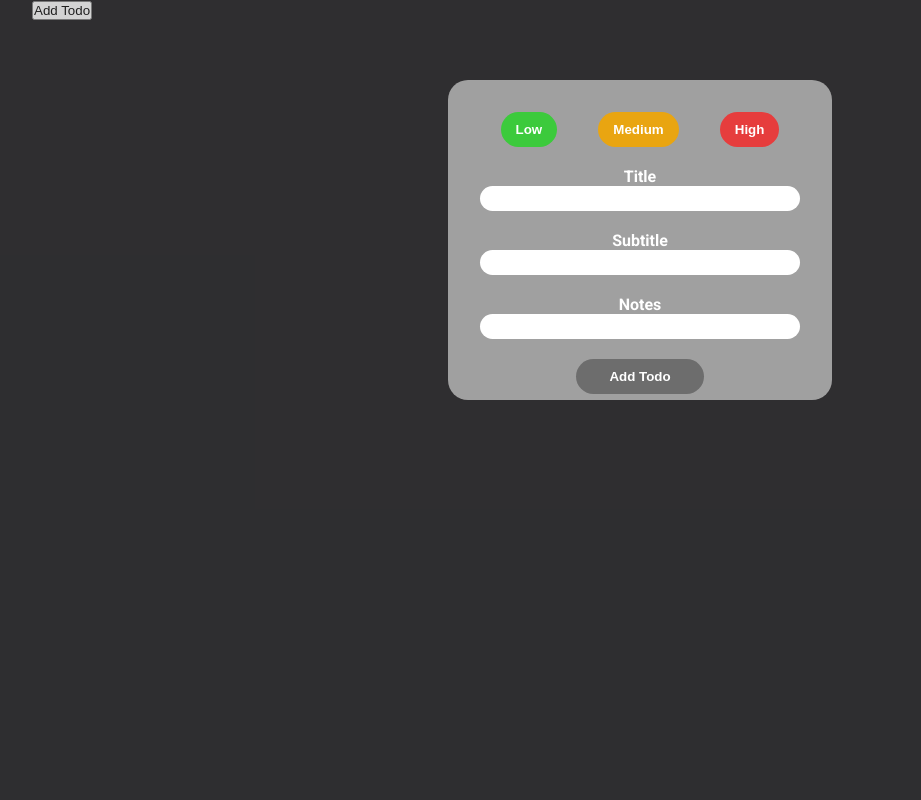
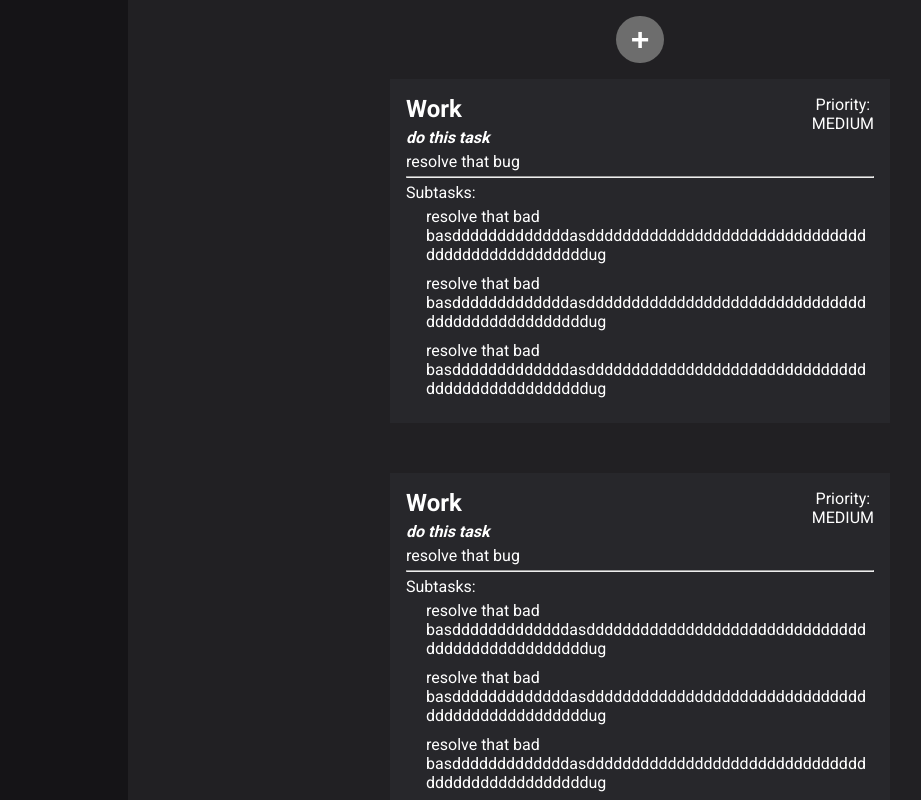
Before and after one commit to Drasty4k/simple-todo, a Next.js app: page / in a window 1280 px wide. Shown: the top 800 px of the page, without its empty margins (0-921 px from the left). Built offline with nearby package versions, Linux system fonts and the light colour scheme.

Commit message:
made the TodoCard component and render some hardcoded todos

```diff
--- /dev/null
+++ b/pages/components/todo/todo-card.module.scss
@@ -0,0 +1,43 @@
+.container {
+  background-color: #27272b;
+  padding: 1rem;
+  display: flex;
+  flex-direction: column;
+  gap: 5px;
+  position: relative;
+  min-width: 300px;
+  max-width: 500px;
+  word-wrap: break-word;
+
+  .subtitle {
+    font-style: italic;
+  }
+
+  .priority {
+    position: absolute;
+    right: 1rem;
+    top: 1rem;
+    text-align: center;
+  }
+
+  .subtasksContainer {
+    display: flex;
+    flex-direction: column;
+    gap: 10px;
+    max-height: 200px;
+    margin-left: 20px;
+    overflow: auto;
+    li {
+      list-style-type: none;
+      display: flex;
+      flex-direction: column;
+      gap: 5px;
+
+      .header {
+        display: flex;
+        gap: 10px;
+        align-items: center;
+      }
+    }
+  }
+}
--- /dev/null
+++ b/pages/components/todo/todo-card.tsx
@@ -0,0 +1,42 @@
+import { Subtask } from "../../index";
+import styles from "./todo-card.module.scss";
+
+type Props = {
+  id: string;
+  title: string;
+  subtitle: string;
+  notes: string;
+  priority: "LOW" | "MEDIUM" | "HIGH";
+  subtasks?: Subtask[];
+};
+
+const TodoCard: React.FC<Props> = ({
+  title,
+  subtitle,
+  notes,
+  priority,
+  subtasks,
+}) => {
+  return (
+    <li className={styles.container}>
+      <h2 className={styles.title}>{title}</h2>
+      <h4 className={styles.subtitle}>{subtitle}</h4>
+      <p className={styles.notes}>{notes}</p>
+      <div className={styles.priority}>
+        <p>Priority:</p>
+        <p>{priority}</p>
+      </div>
+      <hr />
+      <p className={styles.subtasksTitle}>Subtasks:</p>
+      <ul className={styles.subtasksContainer}>
+        {subtasks?.map(({ id, text }) => (
+          <li key={id}>
+            <p>{text}</p>
+          </li>
+        ))}
+      </ul>
+    </li>
+  );
+};
+
+export default TodoCard;
--- a/pages/index.module.scss
+++ b/pages/index.module.scss
@@ -1,3 +1,37 @@
 .container {
-  padding: 0 2rem;
+  margin: auto;
+  background-color: #212023;
+  padding: 1rem 3rem;
+  width: 80%;
+  display: flex;
+  flex-direction: column;
+  align-items: center;
+
+  .addBtn {
+    border: none;
+    outline: none;
+    padding: 5px 15px;
+    border-radius: 50px;
+    color: #fff;
+    font-size: 2rem;
+    font-weight: 700;
+    background-color: #6d6d6d;
+    transition: 0.2s linear;
+
+    &:hover {
+      filter: brightness(1.1);
+      cursor: pointer;
+    }
+  }
+
+  .todosContainer {
+    display: flex;
+    justify-content: center;
+    color: #fff;
+    list-style-type: none;
+    flex-wrap: wrap;
+    gap: 50px;
+    padding: 1rem;
+    border-radius: 20px;
+  }
 }
--- a/pages/index.tsx
+++ b/pages/index.tsx
@@ -1,9 +1,151 @@
 import { useState } from "react";
 import AddTodoModal from "./components/add-todo-modal/add-todo-modal";
+import TodoCard from "./components/todo/todo-card";
 import styles from "./index.module.scss";
 
+export type Todo = {
+  id: string;
+  title: string;
+  subtitle: string;
+  notes: string;
+  priority: "LOW" | "MEDIUM" | "HIGH";
+  subtasks?: Subtask[];
+};
+
+export type Subtask = {
+  id: string;
+  text: string;
+}
+
 export default function Home() {
-  const [showModal, setShowModal] = useState(true);
+  const [showModal, setShowModal] = useState(false);
+  const [todos, setTodos] = useState<Todo[]>([
+    {
+      id: "asd1",
+      title: "Work",
+      subtitle: "do this task",
+      notes: "resolve that bug",
+      priority: "MEDIUM",
+      subtasks: [
+        {
+          id: "asd3",
+          text: "resolve that bad basdddddddddddddasdddddddddddddddddddddddddddddddddddddddddddddddddug",
+        },
+        {
+          id: "asd3",
+          text: "resolve that bad basdddddddddddddasdddddddddddddddddddddddddddddddddddddddddddddddddug",
+        },
+        {
+          id: "asd3",
+          text: "resolve that bad basdddddddddddddasdddddddddddddddddddddddddddddddddddddddddddddddddug",
+        },
+        {
+          id: "asd3",
+          text: "resolve that bad basdddddddddddddasdddddddddddddddddddddddddddddddddddddddddddddddddug",
+        },
+      ],
+    },
+    {
+      id: "asd1",
+      title: "Work",
+      subtitle: "do this task",
+      notes: "resolve that bug",
+      priority: "MEDIUM",
+      subtasks: [
+        {
+          id: "asd3",
+          text: "resolve that bad basdddddddddddddasdddddddddddddddddddddddddddddddddddddddddddddddddug",
+        },
+        {
+          id: "asd3",
+          text: "resolve that bad basdddddddddddddasdddddddddddddddddddddddddddddddddddddddddddddddddug",
+        },
+        {
+          id: "asd3",
+          text: "resolve that bad basdddddddddddddasdddddddddddddddddddddddddddddddddddddddddddddddddug",
+        },
+        {
+          id: "asd3",
+          text: "resolve that bad basdddddddddddddasdddddddddddddddddddddddddddddddddddddddddddddddddug",
+        },
+      ],
+    },
+    {
+      id: "asd1",
+      title: "Work",
+      subtitle: "do this task",
+      notes: "resolve that bug",
+      priority: "MEDIUM",
+      subtasks: [
+        {
+          id: "asd3",
+          text: "resolve that bad basdddddddddddddasdddddddddddddddddddddddddddddddddddddddddddddddddug",
+        },
+        {
+          id: "asd3",
+          text: "resolve that bad basdddddddddddddasdddddddddddddddddddddddddddddddddddddddddddddddddug",
+        },
+        {
+          id: "asd3",
+          text: "resolve that bad basdddddddddddddasdddddddddddddddddddddddddddddddddddddddddddddddddug",
+        },
+        {
+          id: "asd3",
+          text: "resolve that bad basdddddddddddddasdddddddddddddddddddddddddddddddddddddddddddddddddug",
+        },
+      ],
+    },
+    {
+      id: "asd1",
+      title: "Work",
+      subtitle: "do this task",
+      notes: "resolve that bug",
+      priority: "MEDIUM",
+      subtasks: [
+        {
+          id: "asd3",
+          text: "resolve that bad basdddddddddddddasdddddddddddddddddddddddddddddddddddddddddddddddddug",
+        },
+        {
+          id: "asd3",
+          text: "resolve that bad basdddddddddddddasdddddddddddddddddddddddddddddddddddddddddddddddddug",
+        },
+        {
+          id: "asd3",
+          text: "resolve that bad basdddddddddddddasdddddddddddddddddddddddddddddddddddddddddddddddddug",
+        },
+        {
+          id: "asd3",
+          text: "resolve that bad basdddddddddddddasdddddddddddddddddddddddddddddddddddddddddddddddddug",
+        },
+      ],
+    },
+    {
+      id: "asd1",
+      title: "Work",
+      subtitle: "do this task",
+      notes: "resolve that bug",
+      priority: "MEDIUM",
+      subtasks: [
+        {
+          id: "asd3",
+          text: "resolve that bad basdddddddddddddasdddddddddddddddddddddddddddddddddddddddddddddddddug",
+        },
+        {
+          id: "asd3",
+          text: "resolve that bad basdddddddddddddasdddddddddddddddddddddddddddddddddddddddddddddddddug",
+        },
+        {
+          id: "asd3",
+          text: "resolve that bad basdddddddddddddasdddddddddddddddddddddddddddddddddddddddddddddddddug",
+        },
+        {
+          id: "asd3",
+          text: "resolve that bad basdddddddddddddasdddddddddddddddddddddddddddddddddddddddddddddddddug",
+        },
+      ],
+    },
+  ]);
 
   const toggleModal = () => {
     setShowModal((prev) => !prev);
@@ -11,7 +153,24 @@ export default function Home() {
 
   return (
     <div className={styles.container}>
-      <button onClick={toggleModal}>Add Todo</button>
+      <button onClick={toggleModal} className={styles.addBtn}>
+        +
+      </button>
+      <ul className={styles.todosContainer}>
+        {todos?.map(
+          ({ id, title, subtitle, notes, priority, subtasks }, index) => (
+            <TodoCard
+              key={id}
+              id={id}
+              title={title}
+              subtitle={subtitle}
+              notes={notes}
+              priority={priority}
+              subtasks={subtasks}
+            />
+          )
+        )}
+      </ul>
       {showModal && <AddTodoModal close={toggleModal} />}
     </div>
   );
```
